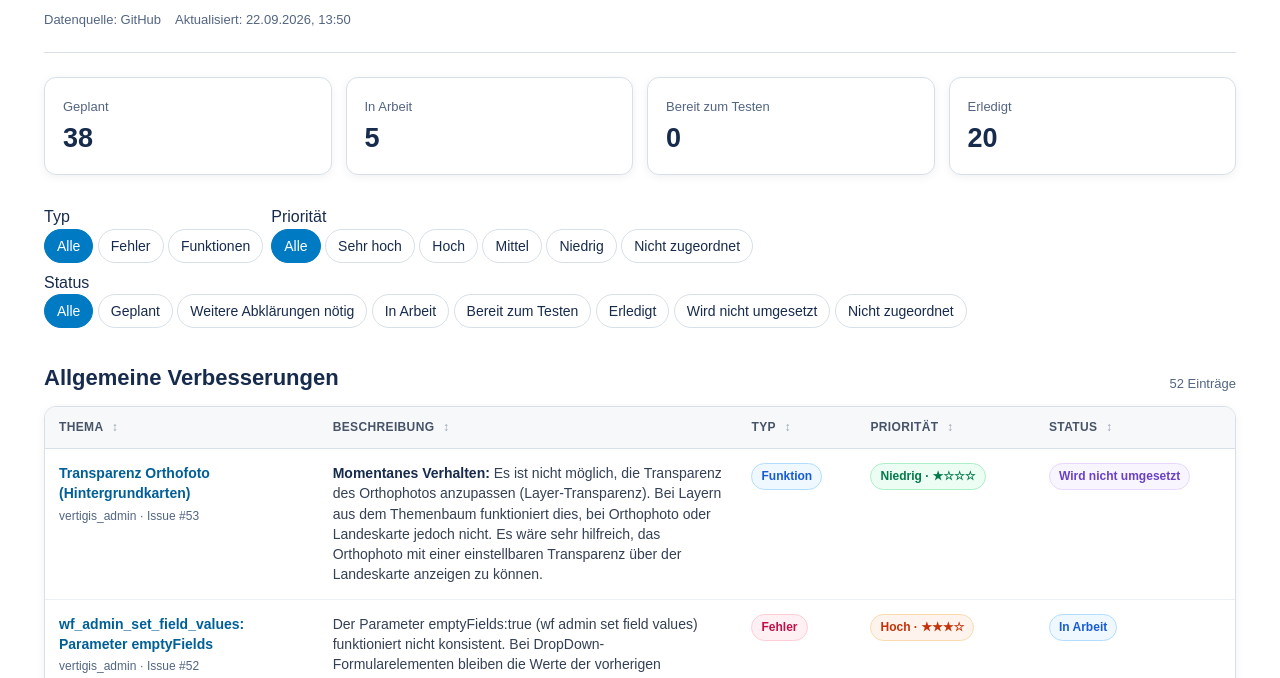
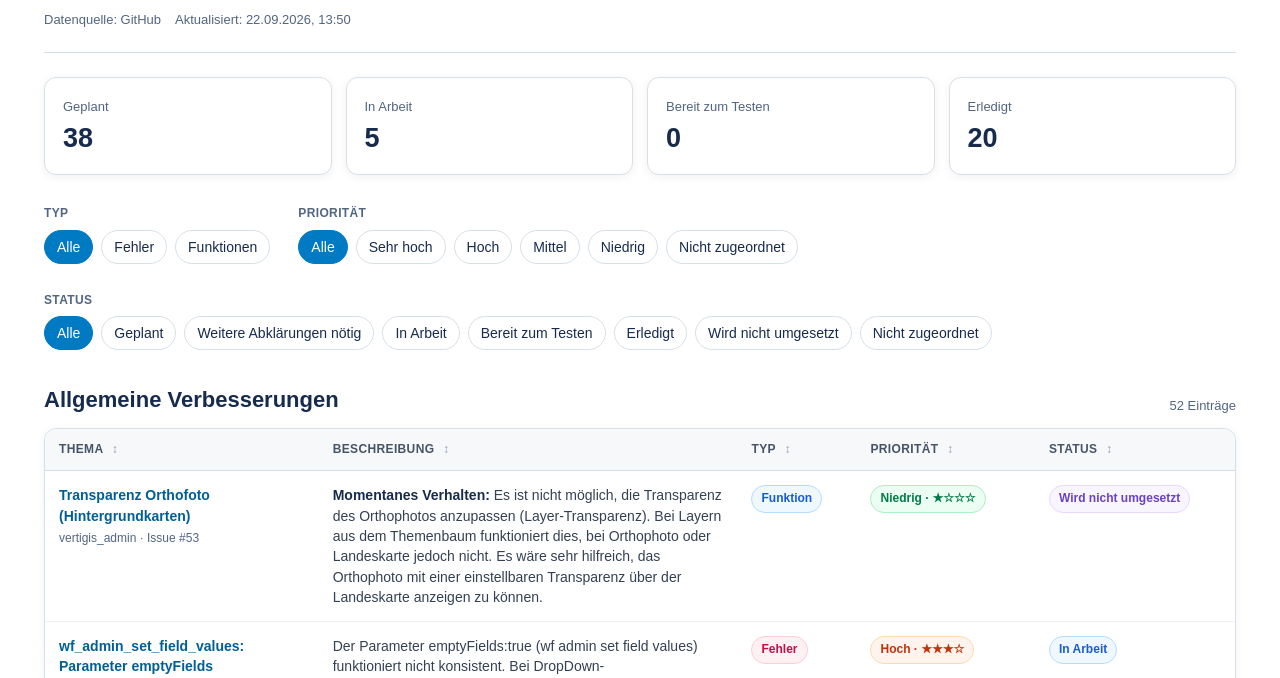
Before and after one commit to awn-be/wis-be-dashboard, a plain HTML site: page index.html in a window 1280 px wide. Shown: the part 100-778 px from the top of the page. Drawn offline with Linux system fonts and the light colour scheme.

Commit message:
Adjust filter layout and spacing in CSS

```diff
--- a/index.html
+++ b/index.html
@@ -23,7 +23,10 @@
     .stat{border:1px solid var(--border);border-radius:var(--radius);padding:16px 18px;background:#fff;box-shadow:var(--shadow)}
     .stat span{font-size:13px;color:var(--muted)}
     .stat strong{display:block;font-size:27px;margin-top:2px}
-    .filters{display:flex;gap:8px;flex-wrap:wrap;margin-bottom:30px}
+    .filters{display:flex;gap:28px;flex-wrap:wrap;margin-bottom:30px}
+    .filter-group{display:flex;flex-direction:column;gap:7px;}
+    .filter-label{color:var(--muted);font-size:12px;font-weight:700;text-transform:uppercase;letter-spacing:.03em;}
+    .filter-buttons{display:flex;gap:8px;flex-wrap:wrap;}
     .filter{appearance:none;border:1px solid var(--border);background:#fff;color:var(--text);padding:8px 12px;border-radius:999px;cursor:pointer;font-size:14px}
     .filter:hover{border-color:var(--wis-blue)}
     .filter.active{background:var(--wis-blue);border-color:var(--wis-blue);color:#fff}
```
